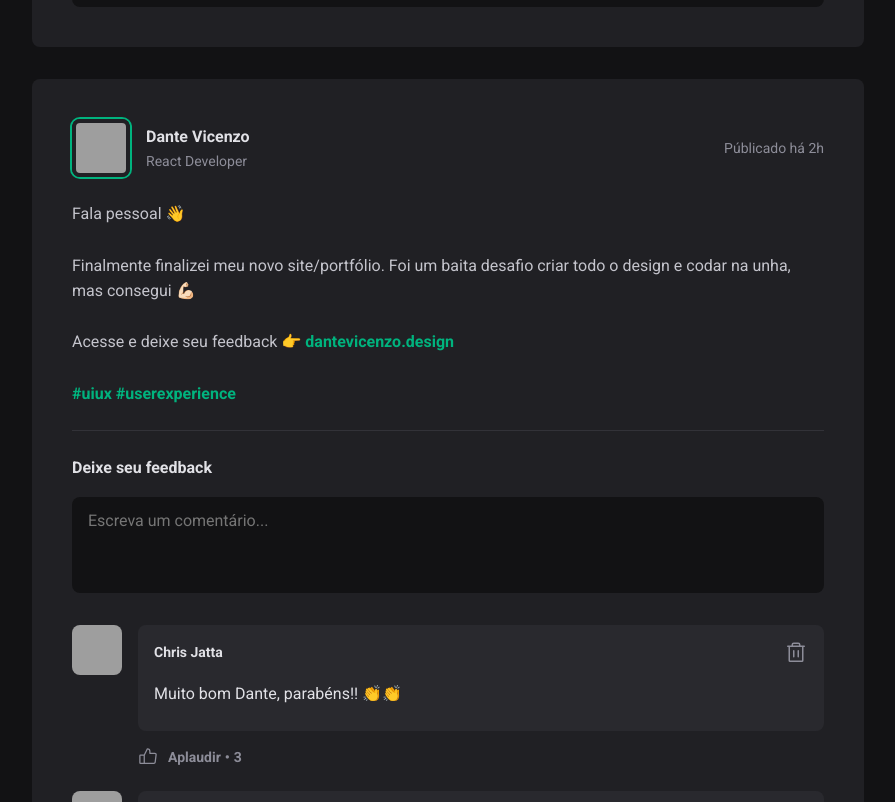
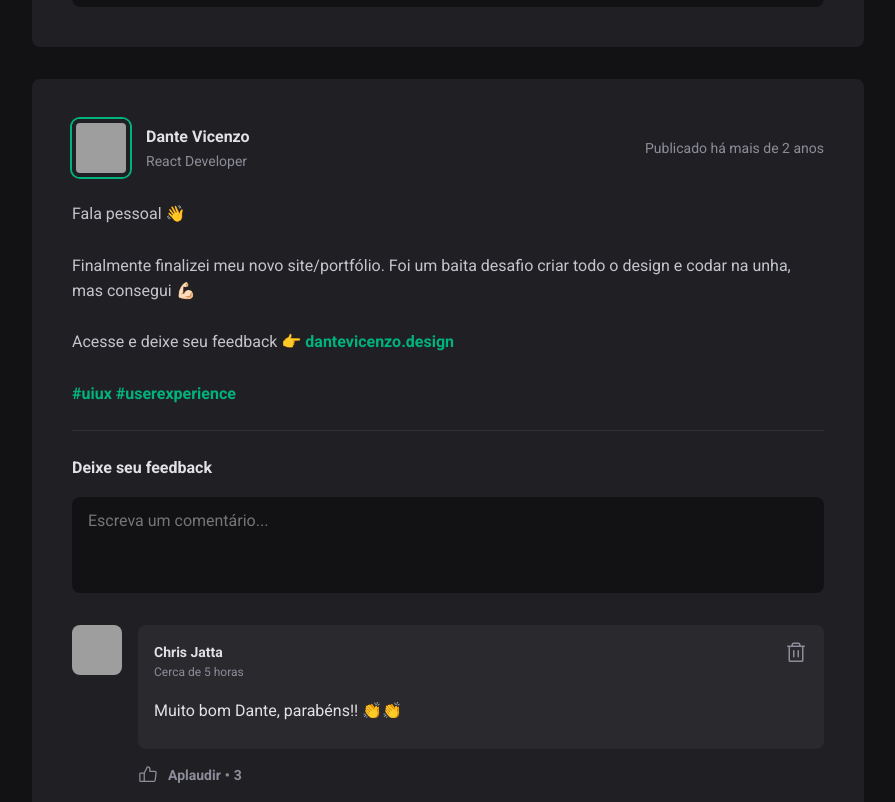
Before and after one commit to dantevicenzo/ignite-reactjs-01-feed, a React (Vite) app: page / in a window 1280 px wide. Shown: the part 638-1440 px from the top of the page, without its empty margins (336-1231 px from the left). Built offline with nearby package versions, Linux system fonts and the light colour scheme; grey boxes are pictures that could not be loaded.

Commit message:
Formatted date in component values and behaviors

```diff
--- a/package.json
+++ b/package.json
@@ -11,6 +11,7 @@
   },
   "dependencies": {
     "@phosphor-icons/react": "^2.0.9",
+    "date-fns": "^2.30.0",
     "dompurify": "^3.0.2",
     "react": "^18.2.0",
     "react-dom": "^18.2.0"
--- a/src/App.jsx
+++ b/src/App.jsx
@@ -21,7 +21,7 @@ function App() {
           name: "Chris Jatta",
           avatarUrl: "https://xsgames.co/randomusers/assets/avatars/male/0.jpg",
       },
-      createdAt: "Cerca de 2h",
+      createdAt: new Date('05-05-2023 18:00:00'),
       content: "Muito bom Dante, parabéns!! 👏👏",
       applauseCount: 3
     },
@@ -31,7 +31,7 @@ function App() {
           name: "Jed Alic",
           avatarUrl: "https://xsgames.co/randomusers/assets/avatars/male/65.jpg",
       },
-      createdAt: "Cerca de 2h",
+      createdAt: new Date('05-05-2023 23:00:00'),
       content: "Adorei seu novo portifólio Dante!",
       applauseCount: 33
     },
@@ -41,7 +41,7 @@ function App() {
           name: "Zack Verkamp",
           avatarUrl: "https://xsgames.co/randomusers/assets/avatars/male/76.jpg",
       },
-      createdAt: "Cerca de 2h",
+      createdAt: new Date('06-04-2023 18:00:00'),
       content: "💜💜",
       applauseCount: 9
     },
@@ -62,7 +62,7 @@ Acabei de subir mais um projeto no meu portifólio. É um projeto que fiz no NLW
 👉 dante.design/doctorcare
 
 #novoprojeto #nlw #rocketseat`,
-      createdAt: '2021-01-01T00:00:00.000Z',
+      createdAt: new Date('2021-01-01 00:12:00'),
       comments: []
     },
     {
@@ -79,12 +79,10 @@ Finalmente finalizei meu novo site/portfólio. Foi um baita desafio criar todo o
 Acesse e deixe seu feedback 👉 dantevicenzo.design
 
 #uiux #userexperience`,
-      createdAt: '2021-01-01T00:00:00.000Z',
+      createdAt: new Date('2021-01-01 00:00:00'),
       comments: defaultComments
     }
   ]
-
-
 
   return (
     <div>
@@ -100,7 +98,7 @@ Acesse e deixe seu feedback 👉 dantevicenzo.design
               key={post.id}
               author={post.author}
               content={post.content}
-              createdAt={"Públicado há 2h"}
+              createdAt={post.createdAt}
               comments={post.comments}
               userLoggedIn={userLoggedIn}
             />
--- a/src/components/Comment.jsx
+++ b/src/components/Comment.jsx
@@ -1,8 +1,18 @@
 import { Avatar } from './Avatar'
 import styles from './Comment.module.css'
 import { Trash, ThumbsUp } from '@phosphor-icons/react'
+import { format, formatDistanceToNow } from 'date-fns'
+import ptBR from 'date-fns/locale/pt-BR'
+
+function capitalizeFirstLetter(str) {
+    return str.charAt(0).toUpperCase() + str.slice(1);
+}
 
 export function Comment({comment, onDeleteComment}){
+
+    const commentDateFormatted = capitalizeFirstLetter(formatDistanceToNow(comment.createdAt, {locale: ptBR}));
+    const commentDateHumanReadable = format(comment.createdAt, "dd 'de' MMMM 'às' HH:mm", {locale: ptBR});
+    const commentDateTime = format(comment.createdAt, "dd-MM-yyyy HH:mm:ss", {locale: ptBR});
 
     function handleDeleteComment(event){
         onDeleteComment(comment);
@@ -16,7 +26,7 @@ export function Comment({comment, onDeleteComment}){
                     <header>
                         <div className={styles.info}>
                             <strong>{comment.commentAuthor.name}</strong>
-                            <time title='04 de maio de 2023 às 15:29' dateTime='04-05-2023 15:29:00'>{comment.commentedAt}</time>
+                            <time title={commentDateHumanReadable} dateTime={commentDateTime}>{commentDateFormatted}</time>
                         </div>
                         <button className={styles.delete} onClick={handleDeleteComment}><Trash size={24} /></button>
                     </header>
--- a/src/components/Post.jsx
+++ b/src/components/Post.jsx
@@ -1,5 +1,7 @@
 import { useState } from 'react';
 import DOMPurify from 'dompurify';
+import { format, formatDistanceToNow } from 'date-fns';
+import ptBR from 'date-fns/locale/pt-BR';
 
 import { Comment } from './Comment'
 import { Avatar } from './Avatar'
@@ -24,7 +26,7 @@ export function Post({author, content, createdAt, comments = [], userLoggedIn}){
                 name: userLoggedIn.name,
                 avatarUrl: userLoggedIn.avatarUrl,
             },
-            createdAt: "Cerca de 2h",
+            createdAt: new Date(),
             content: newCommentText,
             applauseCount: 0
         }
@@ -62,6 +64,10 @@ export function Post({author, content, createdAt, comments = [], userLoggedIn}){
     const isTextareaEmpty = newCommentText.length == 0;
     console.log(isTextareaEmpty);
 
+    const publishedDateFormatted = `Publicado ${formatDistanceToNow(createdAt, {locale: ptBR, addSuffix: true})}`;
+    const publishedDateHumanReadable = format(createdAt, "dd 'de' MMMM 'às' HH:mm", {locale: ptBR});
+    const publishedDateTime = format(createdAt, "dd-MM-yyyy HH:mm:ss", {locale: ptBR});
+
     return (
         <article className={styles.post}>
             <header>
@@ -72,7 +78,7 @@ export function Post({author, content, createdAt, comments = [], userLoggedIn}){
                         <span>{author.jobTitle}</span>
                     </div>
                 </div>
-                <time title='04 de Maio às 14:07' dateTime='04-05-2023 14:07:00'>{createdAt}</time>
+                <time title={publishedDateHumanReadable} dateTime={publishedDateTime}>{publishedDateFormatted}</time>
             </header>
 
             <div className={styles.content} dangerouslySetInnerHTML={{ __html: sanitizedContentHTML }} />
--- a/src/components/Post.module.css
+++ b/src/components/Post.module.css
@@ -84,11 +84,6 @@
     max-height: none;
 }
 
-.commentFormButton button:disabled {
-    opacity: 0.7;
-    cursor: not-allowed;
-}
-
 .commentFormButton > button {
     margin-top: 1rem;
     align-self: flex-start;
@@ -102,6 +97,11 @@
     transition: background-color 0.15s;
 }
 
+.commentFormButton > button:disabled {
+    opacity: 0.7;
+    cursor: not-allowed;
+}
+
 .commentFormButton > button:hover:enabled {
     background-color: var(--green-light);
     cursor: pointer;
```
Also changed, not shown: 1 other file (tests, documents, lock files or other folders).
